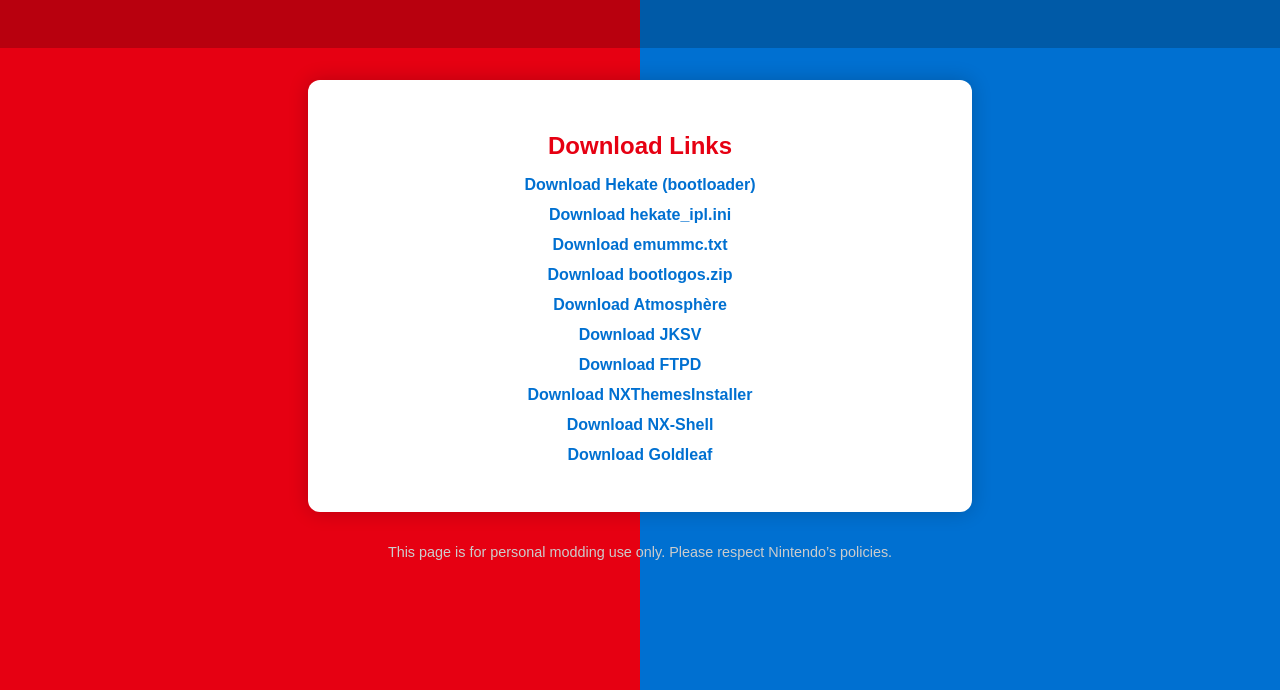
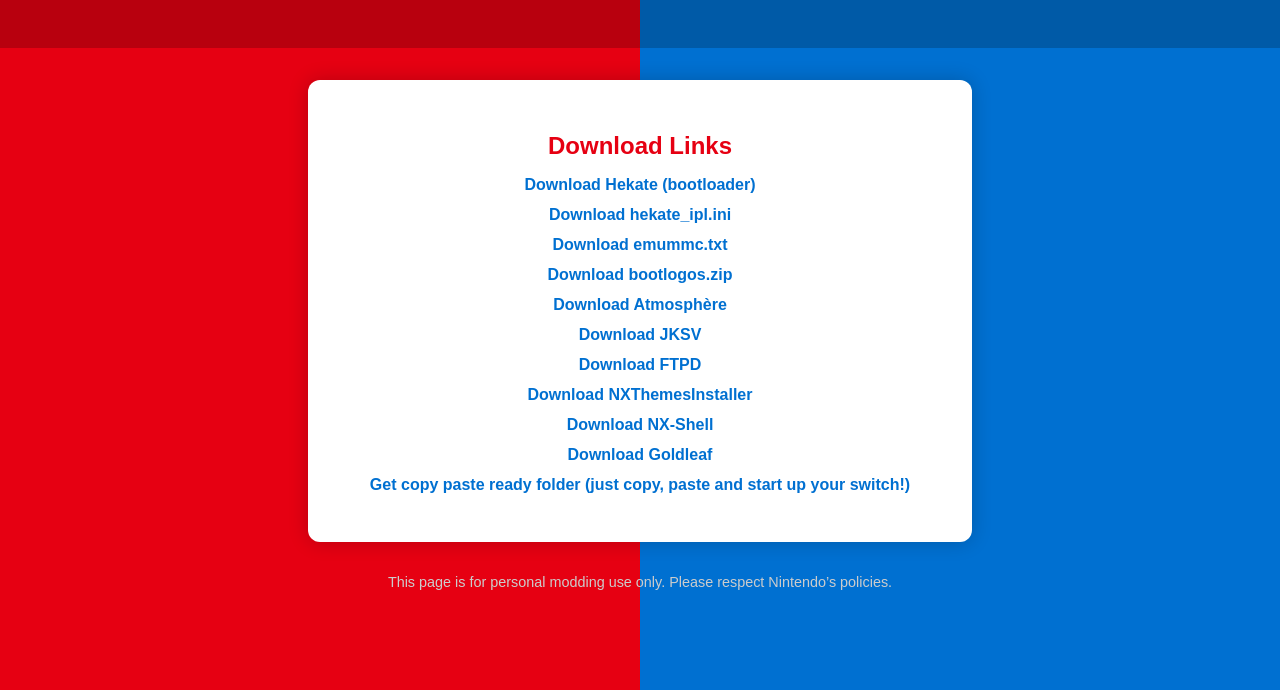
Before and after one commit to Bullishdrake09/HomeBrewLinks, a plain HTML site: page index.html in a window 1280 px wide. Shown: the part 110-800 px from the top of the page. Drawn offline with Linux system fonts and the light colour scheme.

Commit message:
Update index.html

```diff
--- a/index.html
+++ b/index.html
@@ -89,6 +89,7 @@
       <li><a href="https://github.com/exelix11/SwitchThemeInjector/releases" target="_blank">Download NXThemesInstaller</a></li>
       <li><a href="https://github.com/joel16/NX-Shell/releases" target="_blank">Download NX-Shell</a></li>
       <li><a href="https://github.com/XorTroll/Goldleaf/releases" target="_blank">Download Goldleaf</a></li>
+      <li><a href="https://github.com/Bullishdrake09/HomeBrewLinks/releases/tag/Firmware-V20.1.1">Get copy paste ready folder (just copy, paste and start up your switch!)</a></li>
     </ul>
   </main>
 
```
